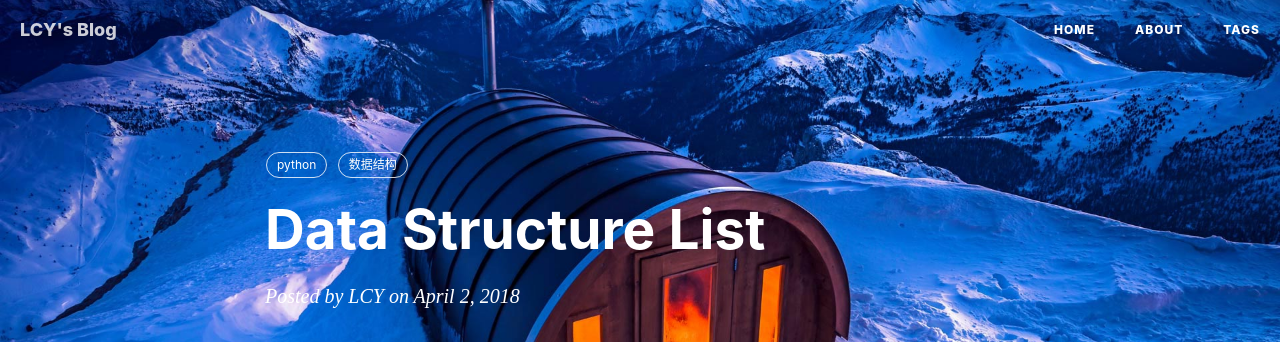
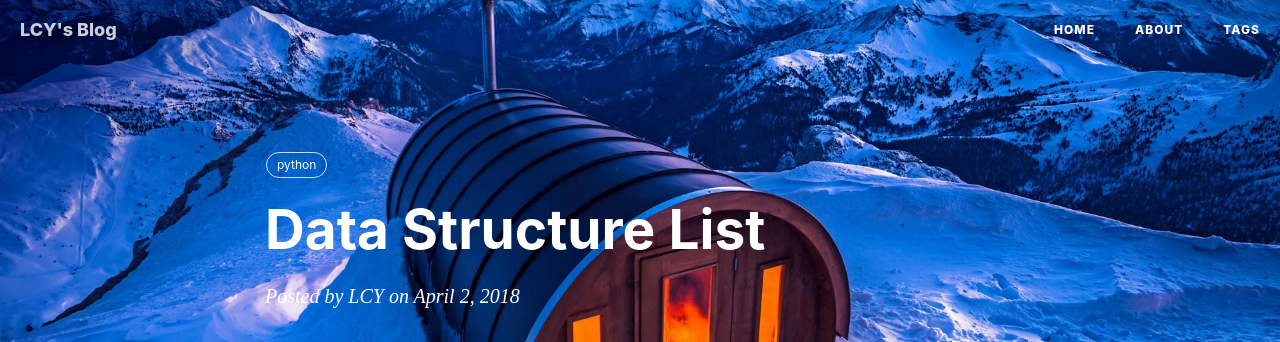
Before and after one commit to liaochengyu/liaochengyu.github.io, a Jekyll site: the page built from _posts/2018-4-2-Data Structure List.md, in a window 1280 px wide and 900 px high. Shown: the top 342 px of the window. Built offline with Jekyll 4.4.1, drawn with Linux system fonts in a browser that asks for light colours; nearby versions of some CDN libraries; library files that are not in the unit come from our copies; comment, search, counter and statistics services are not loaded.

Commit message:
Update 2018-4-2-Data Structure List.md

```diff
--- a/_posts/2018-4-2-Data Structure List.md
+++ b/_posts/2018-4-2-Data Structure List.md
@@ -8,7 +8,6 @@ header-img: img/bing_4.JPG    #这篇文章标题背景图片
 catalog: true                       # 是否归档
 tags:                              #标签
 - python
-- 数据结构
 ---
 
 
```
